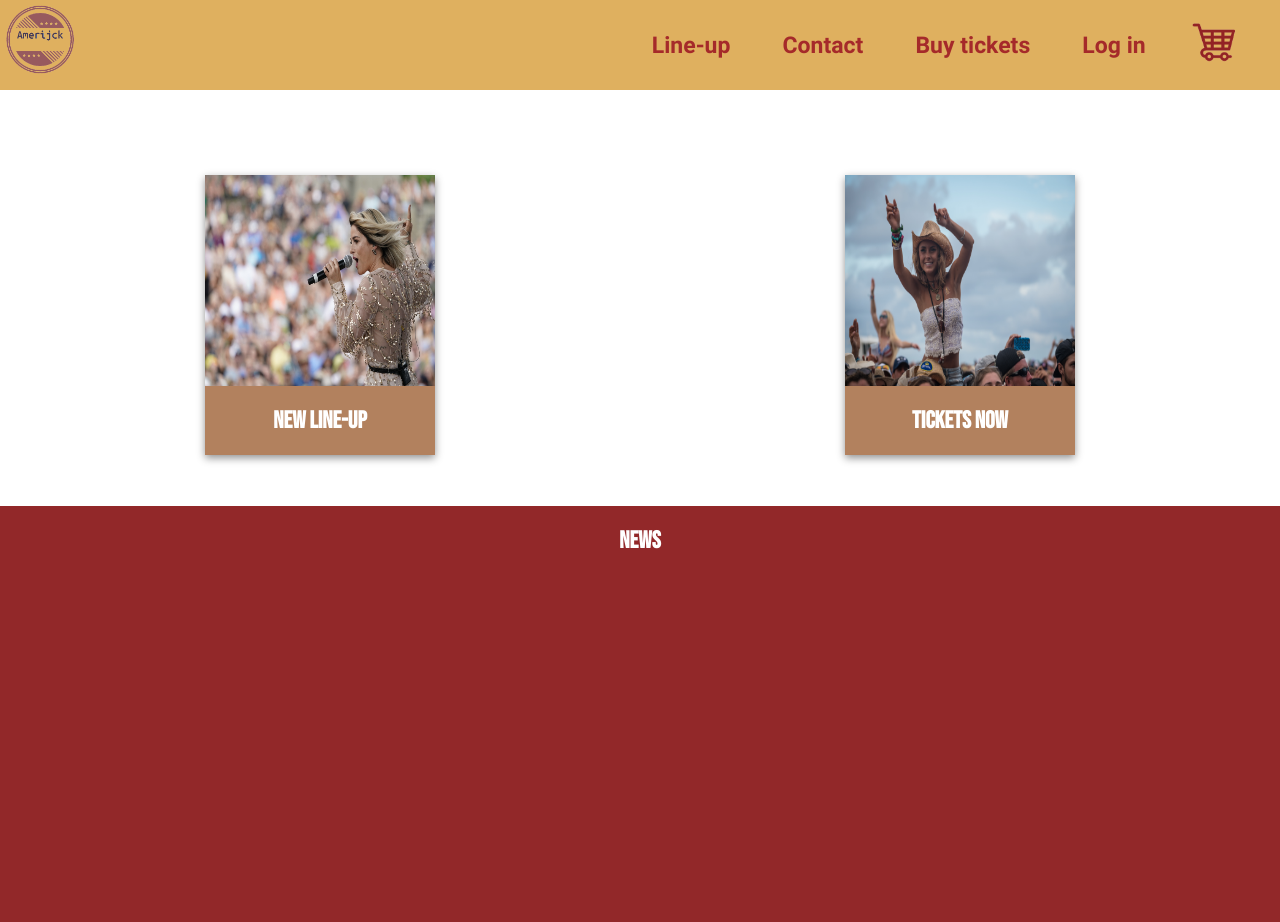
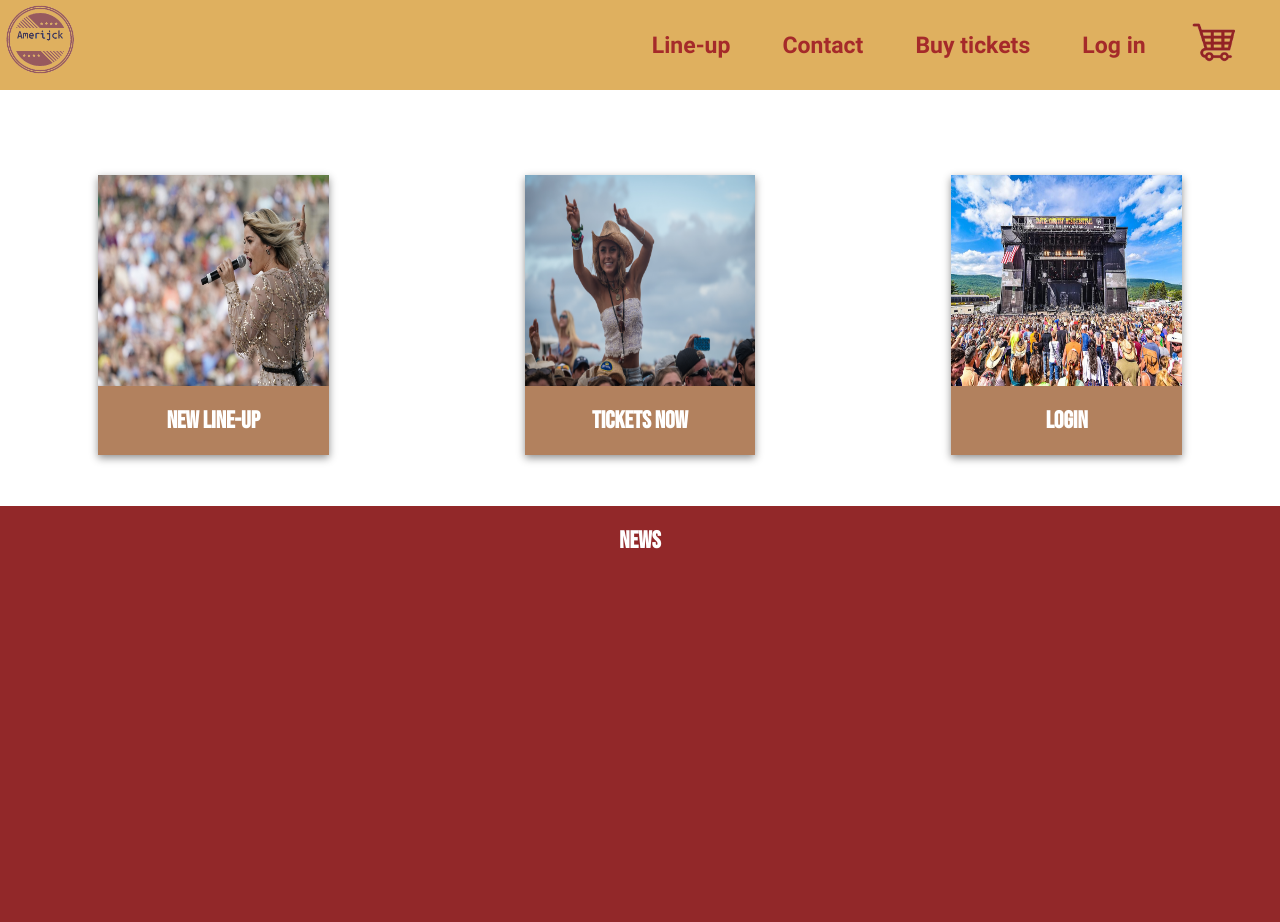
Before and after one commit to Rremesal/festival, a PHP site: page / in a window 1280 px wide. Run offline with PHP 8.4, Linux system fonts and the light colour scheme; data that the repository does not hold is empty.

Commit message:
added another attention-item on index.php

```diff
--- a/index.php
+++ b/index.php
@@ -22,14 +22,22 @@
             </div>
         </a>
         <a href="webshop.php">
-        <div class="attention-items">
-            <img src="images/tortuga_item.jpg"/>
-            <div>
-                <h2>Tickets Now</h2>
+            <div class="attention-items">
+                <img src="images/tortuga_item.jpg"/>
+                <div>
+                    <h2>Tickets Now</h2>
+                </div>
             </div>
-        </div>
         </a>
 
+        <a href="login.php">
+            <div class="attention-items">
+                <img src="images/login_item.png"/>
+                <div>
+                    <h2>Login</h2>
+                </div>
+            </div>
+        </a>
     </section>
     <section id="section-newsitems">
         <h2>NEWS</h2>
--- a/style.css
+++ b/style.css
@@ -200,7 +200,7 @@ h2 {
 
 .attention-items img {
     background-size: contain;
-    max-width: auto;
+    /* max-width: auto; */
     height: 100%
 
 }
```
Also changed, not shown: images/login_item.png.
